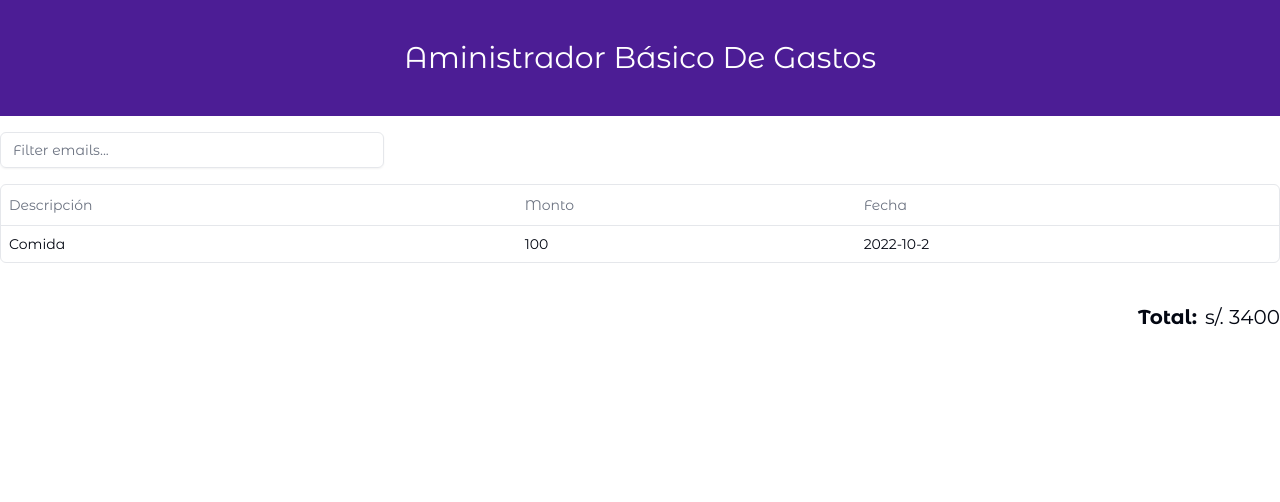
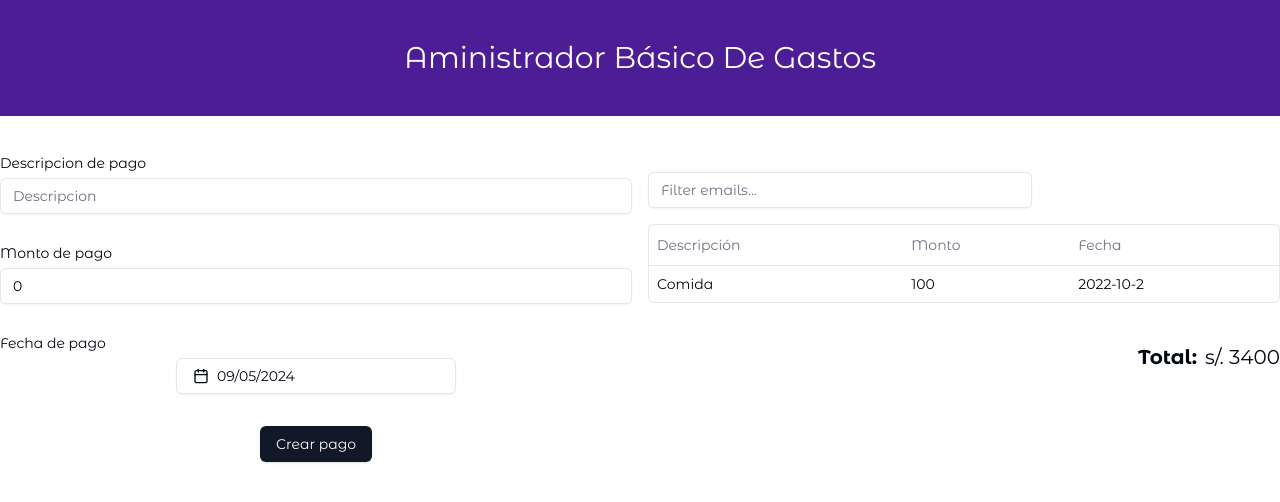
Before and after one commit to sstoledo/Sistema-De-Gastos, a Next.js app: page / in a window 1280 px wide. Shown: the top 502 px of the page. Built offline with nearby package versions, Linux system fonts and the light colour scheme.

Commit message:
form added

```diff
--- a/src/app/layout.tsx
+++ b/src/app/layout.tsx
@@ -23,7 +23,7 @@
           <h1 className="text-center capitalize text-3xl text-white">Aministrador básico de gastos</h1>
         </header>
 
-        <main className="container mx-auto">
+        <main className="container mx-auto py-10">
           {children}
         </main>
       </body>
--- a/src/app/page.tsx
+++ b/src/app/page.tsx
@@ -1,3 +1,4 @@
+import Formulario from "@/components/Formulario/Formulario";
 import { columns, Payment } from "@/components/payments/column";
 import { DataTable } from "@/components/payments/data-table";
 
@@ -20,6 +21,12 @@
   return (
     <>
       {/*FORMULARIO*/}
+
+      <div className="grid grid-cols-1 md:grid-cols-2 gap-4">
+        <div>
+          <Formulario />
+        </div>
+        <div>
           <DataTable columns={columns} data={data} />
 
           <div className="w-full flex justify-end mt-10">
@@ -27,6 +34,9 @@
               <span className="ml-2 font-normal">s/. 3400</span>
             </p>
           </div>
+        </div>
+      </div>
+
 
     </>
   );
--- a/src/components/Formulario/Formulario.tsx
+++ b/src/components/Formulario/Formulario.tsx
@@ -22,6 +22,8 @@
       montoPago: 0
     }
   })
+
+
 
   return (
     <div>
```
Lines whose indentation alone changed are shown as unchanged.
